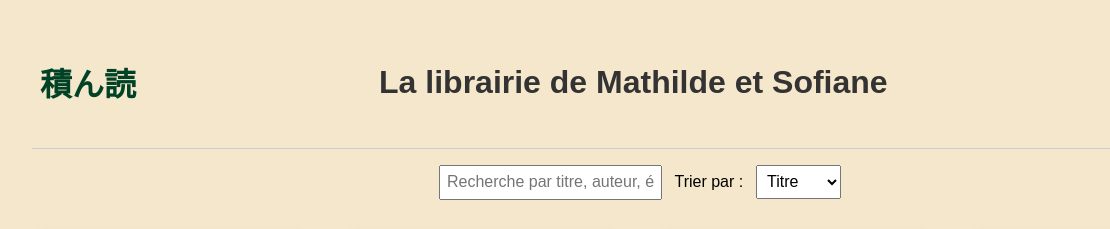
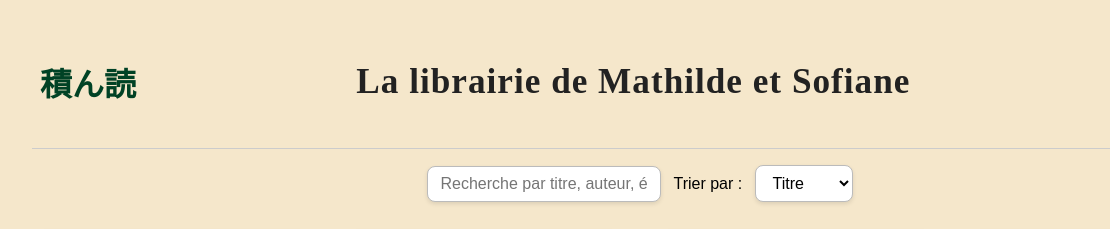
Before and after one commit to AlibaBOUM/library-bd, a plain HTML site: page index.html in a window 1280 px wide. Shown: the top 229 px of the page, 0-1110 px from the left. Drawn offline with Linux system fonts and the light colour scheme.

Commit message:
Add files via upload

```diff
--- a/style.css
+++ b/style.css
@@ -141,3 +141,42 @@ body.modal-open .controls {
   filter: blur(5px);
   transition: filter 0.3s ease-in-out;
 }
+
+
+@import url('https://fonts.googleapis.com/css2?family=Playfair+Display:wght@600&display=swap');
+
+h1 {
+  font-family: 'Playfair Display', serif;
+  font-size: 2.2rem;
+  color: #222;
+  letter-spacing: 1px;
+}
+
+input[type="text"], select {
+  font-size: 1rem;
+  padding: 0.5rem 0.8rem;
+  border-radius: 8px;
+  border: 1px solid #bbb;
+  box-shadow: 0 2px 4px rgba(0,0,0,0.1);
+  background: #fff;
+  transition: border-color 0.3s ease;
+}
+
+input[type="text"]:focus,
+select:focus {
+  outline: none;
+  border-color: #004225;
+}
+
+
+body.modal-open .fixed-header,
+body.modal-open .controls,
+body.modal-open .bd-grid {
+  filter: blur(5px);
+  transition: filter 0.3s ease-in-out;
+  pointer-events: none;
+}
+
+.modal {
+  z-index: 9999;
+}
```
